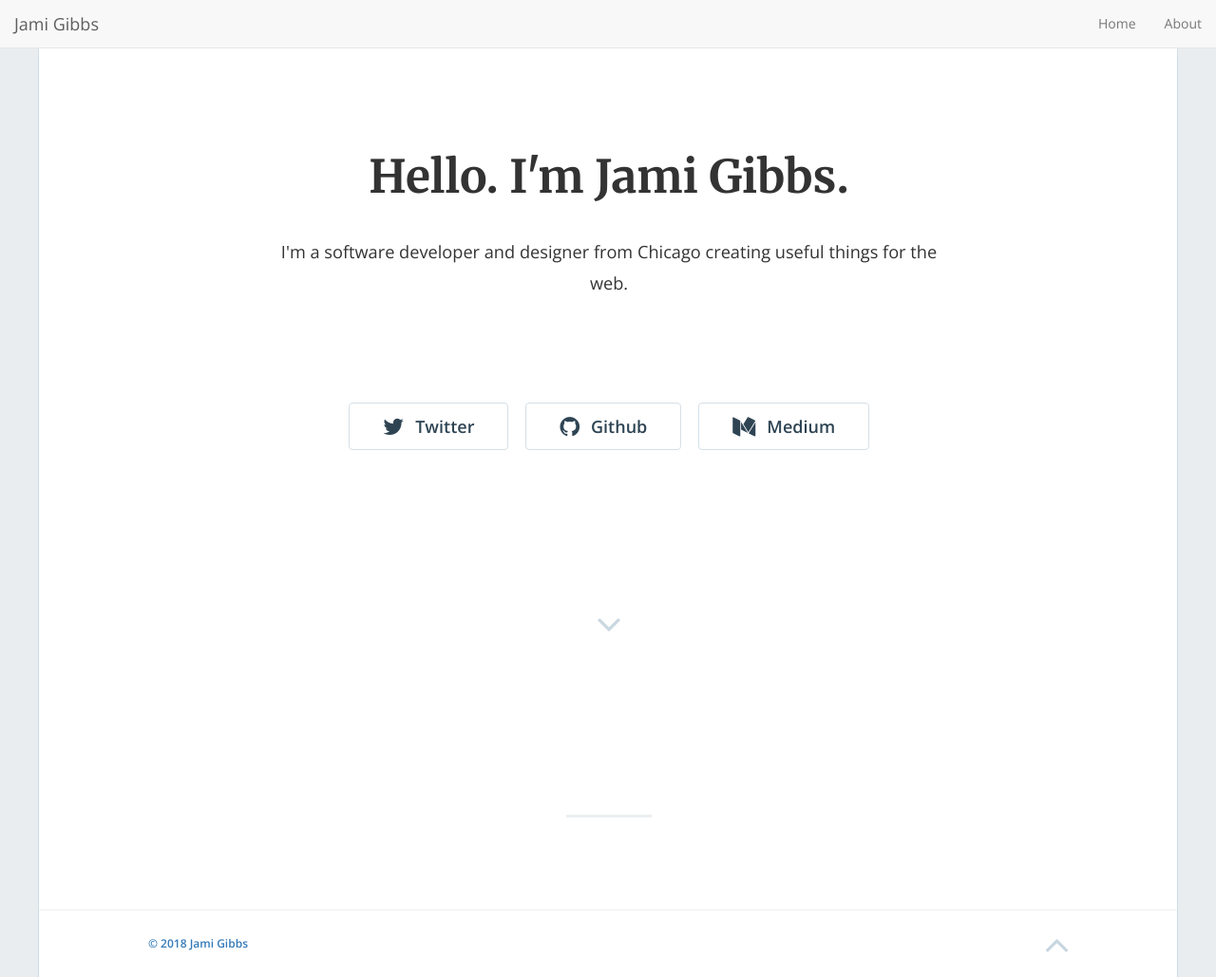
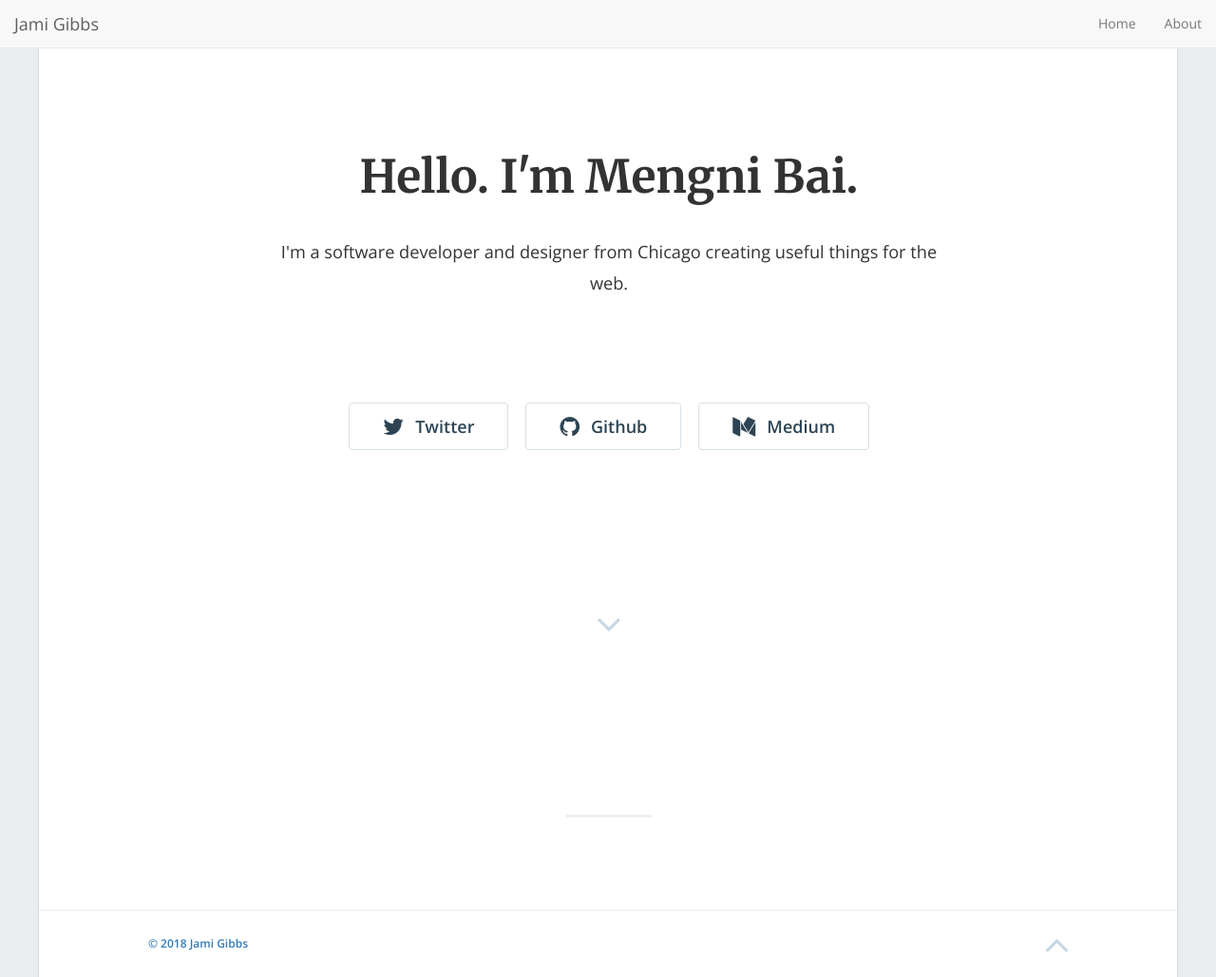
Before and after one commit to mengnibai/mengnibai.github.io, a Jekyll site: the page built from README.md, in a window 1280 px wide and 1029 px high. Shown: the whole window at 95% size. Built offline with Jekyll 4.4.1, drawn with Linux system fonts in a browser that asks for light colours; nearby versions of some CDN libraries; our own code applies the rules of GitHub Pages for plain Markdown files; library files that are not in the unit come from our copies.

Commit message:
Update _config.yml

```diff
--- a/_config.yml
+++ b/_config.yml
@@ -13,7 +13,7 @@
 # you will see them accessed via {{ site.title }}, {{ site.email }}, and so on.
 # You can create any custom variable you would like, and they will be accessible
 # in the templates via {{ site.myvariable }}.
-title: "Hello. I'm Jami Gibbs."
+title: "Hello. I'm Mengni Bai."
 email: 'jami0821@gmail.com'
 description: "I'm a software developer and designer from Chicago creating useful things for the web."
 baseurl: "" # the subpath of your site, e.g. /blog
```
